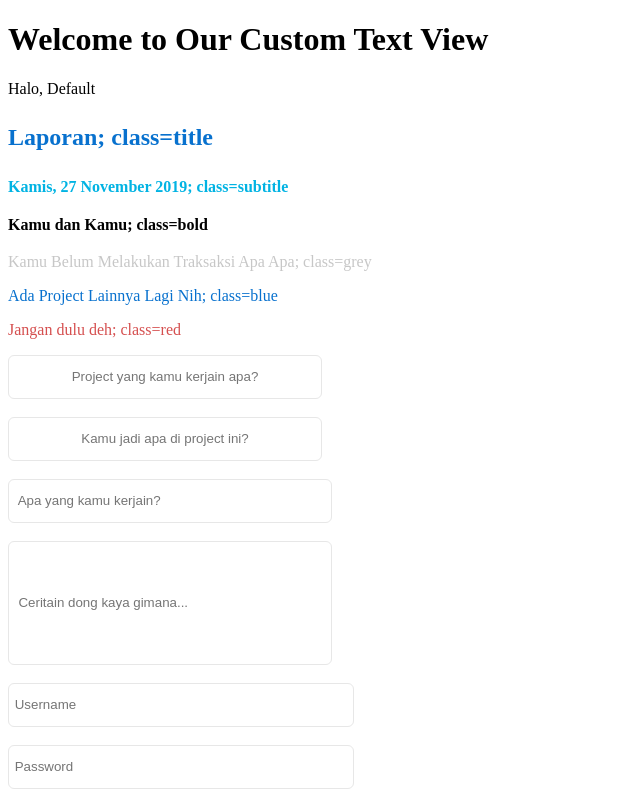
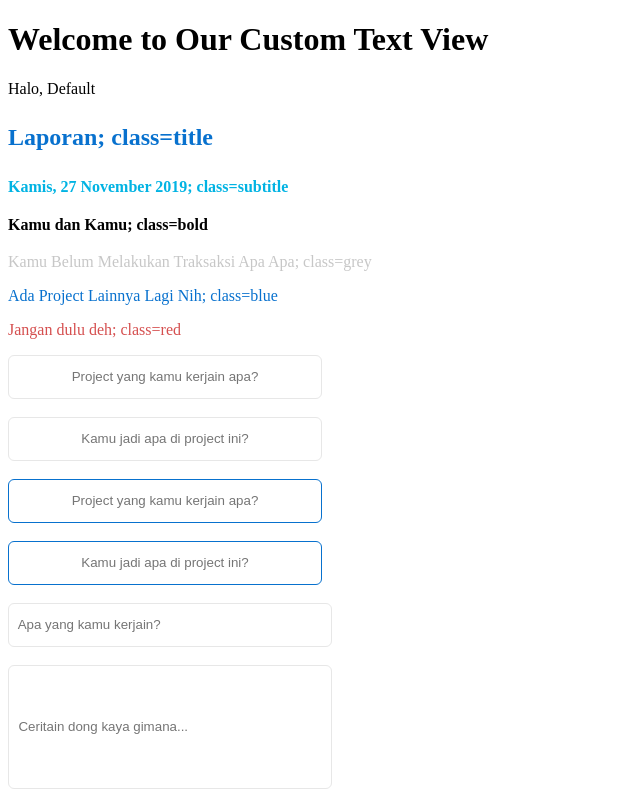
Before and after one commit to rzkalifianda/progress-tracker-frontend, an Angular app: page / in a window 1280 px wide. Shown: the top 800 px of the page, without its empty margins (0-640 px from the left). Built offline with nearby package versions, Linux system fonts and the light colour scheme.

Commit message:
[Core UI] text input

```diff
--- a/src/app/app.component.html
+++ b/src/app/app.component.html
@@ -14,6 +14,8 @@
 
   <core-ui-text-input text="Project yang kamu kerjain apa?" classtouse="grey"></core-ui-text-input><br><br>
   <core-ui-text-input text="Kamu jadi apa di project ini?" classtouse="abu"></core-ui-text-input><br><br>
+  <core-ui-text-input text="Project yang kamu kerjain apa?" classtouse="prjk"></core-ui-text-input><br><br>
+  <core-ui-text-input text="Kamu jadi apa di project ini?" classtouse="kmu"></core-ui-text-input><br><br>
   <core-ui-text-input text="  Apa yang kamu kerjain?" classtouse="kecil"></core-ui-text-input><br><br>
   <core-ui-text-input text="  Ceritain dong kaya gimana..." classtouse="besar"></core-ui-text-input><br><br>
   <core-ui-text-input text=" Username" classtouse="usr"></core-ui-text-input><br><br>
--- a/src/app/core-ui/text-input/text-input.component.ts
+++ b/src/app/core-ui/text-input/text-input.component.ts
@@ -27,6 +27,20 @@ import { Component, OnInit, ViewEncapsulation, Input, Output, EventEmitter} from
     border-radius: 6px;
     opacity: 1;
   }
+  .prjk {
+    text-align: center;
+    font: Regular 14px/32px Source Sans Pro;
+    top: 248px;
+    left: 64px;
+    width: 308px;
+    height: 40px;
+    letter-spacing: 0;
+    color: #E7E7E7;
+    background: #FFFFFF 0% 0% no-repeat padding-box;
+    border: 1px solid #0871CE;
+    border-radius: 6px;
+    opacity: 1;
+  }
   .abu {
     text-align: center;
     font: Regular 14px/32px Source Sans Pro;
@@ -38,6 +52,20 @@ import { Component, OnInit, ViewEncapsulation, Input, Output, EventEmitter} from
     color: #E7E7E7;
     background: #FFFFFF 0% 0% no-repeat padding-box;
     border: 1px solid #E7E7E7;
+    border-radius: 6px;
+    opacity: 1;
+  }
+  .kmu {
+    text-align: center;
+    font: Regular 14px/32px Source Sans Pro;
+    top: 304px;
+    left: 64px;
+    width: 308px;
+    height: 40px;
+    letter-spacing: 0;
+    color: #E7E7E7;
+    background: #FFFFFF 0% 0% no-repeat padding-box;
+    border: 1px solid #0871CE;
     border-radius: 6px;
     opacity: 1;
   }
@@ -55,6 +83,7 @@ import { Component, OnInit, ViewEncapsulation, Input, Output, EventEmitter} from
     border-radius: 6px;
     opacity: 1;
   }
+
   .besar {
     text-align: left;
     font: Regular 14px/32px Source Sans Pro;
```
